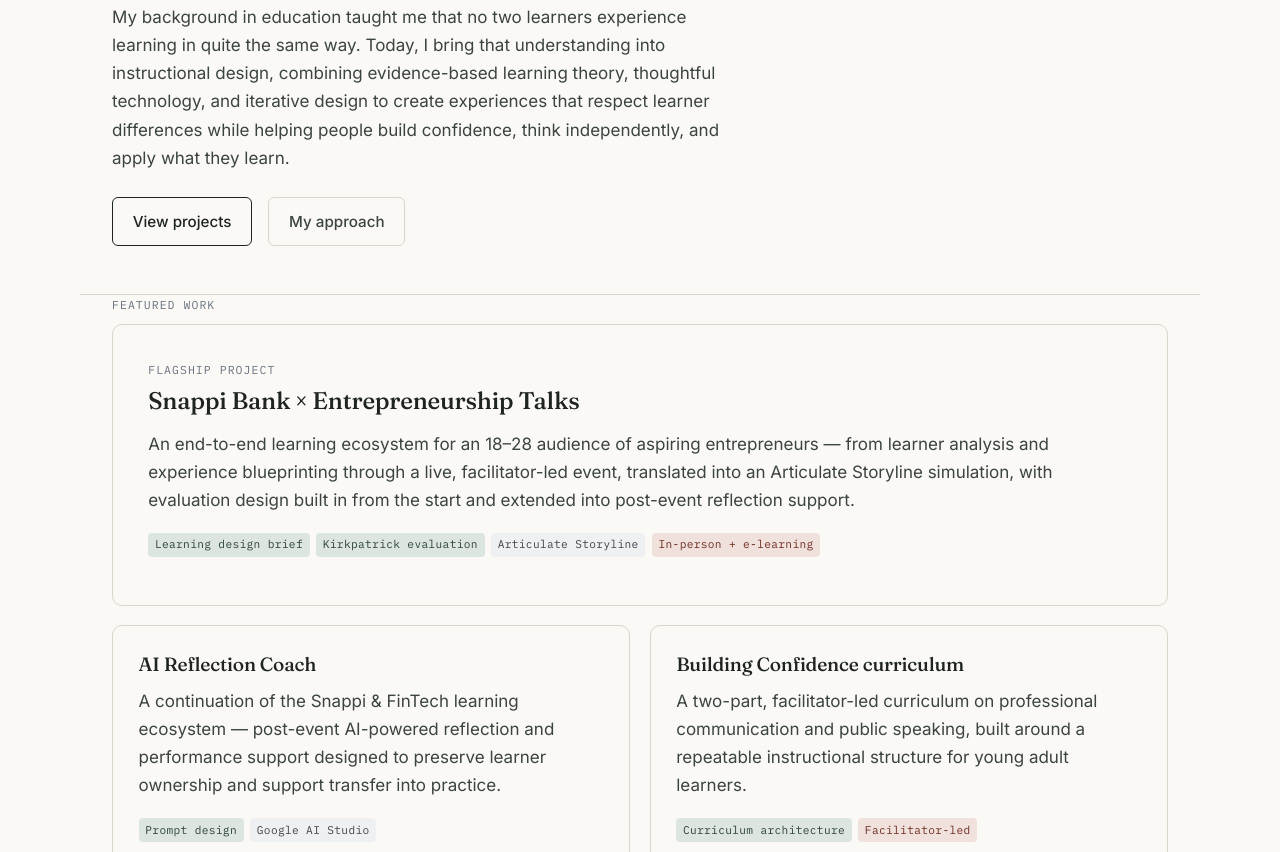
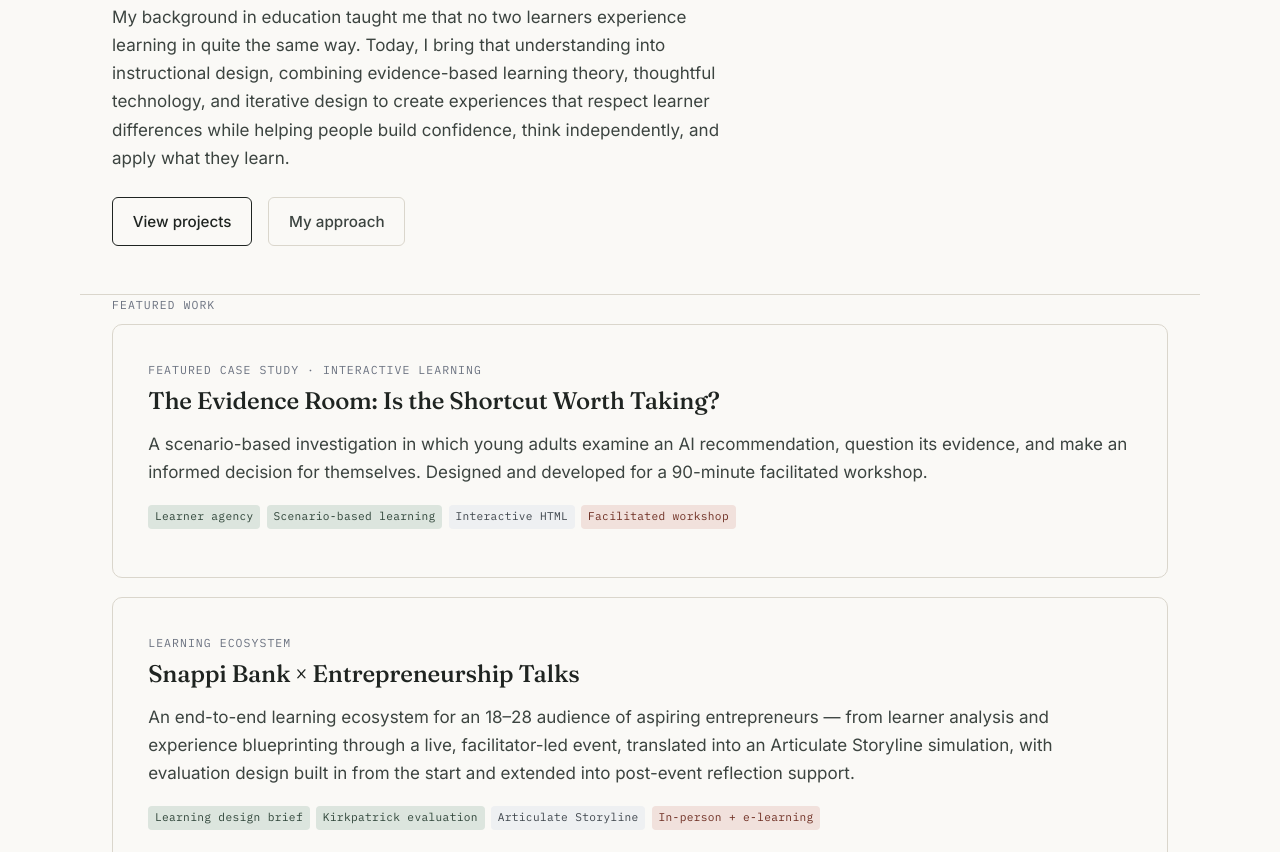
Before and after one commit to nicoletamalaki/nicoletamalaki.github.io, a plain HTML site: page index.html in a window 1280 px wide. Shown: the part 476-1328 px from the top of the page. Drawn offline with Linux system fonts and the light colour scheme.

Commit message:
Add files via upload
Add Evidence Room to homepage and projects

```diff
--- a/index.html
+++ b/index.html
@@ -40,9 +40,23 @@
     <span class="eyebrow">Featured work</span>
     <h2 class="sr-only">Featured projects</h2>
 
+    <a class="card-link" href="case-studies/evidence-room.html">
+      <div class="card" style="margin-bottom:1.2rem;padding:2.2rem;">
+        <span class="eyebrow" style="margin-bottom:.4rem;">Featured case study · Interactive learning</span>
+        <h3 style="font-size:1.5rem;">The Evidence Room: Is the Shortcut Worth Taking?</h3>
+        <p>A scenario-based investigation in which young adults examine an AI recommendation, question its evidence, and make an informed decision for themselves. Designed and developed for a 90-minute facilitated workshop.</p>
+        <div class="tags-row">
+          <span class="tag tag-skill">Learner agency</span>
+          <span class="tag tag-skill">Scenario-based learning</span>
+          <span class="tag tag-tool">Interactive HTML</span>
+          <span class="tag tag-modality">Facilitated workshop</span>
+        </div>
+      </div>
+    </a>
+
     <a class="card-link" href="case-studies/snappi.html">
       <div class="card" style="margin-bottom:1.2rem;padding:2.2rem;">
-        <span class="eyebrow" style="margin-bottom:.4rem;">Flagship project</span>
+        <span class="eyebrow" style="margin-bottom:.4rem;">Learning ecosystem</span>
         <h3 style="font-size:1.5rem;">Snappi Bank × Entrepreneurship Talks</h3>
         <p>An end-to-end learning ecosystem for an 18–28 audience of aspiring entrepreneurs — from learner analysis and experience blueprinting through a live, facilitator-led event, translated into an Articulate Storyline simulation, with evaluation design built in from the start and extended into post-event reflection support.</p>
         <div class="tags-row">
```
Also changed, not shown: projects.html (+14 -0 lines).
